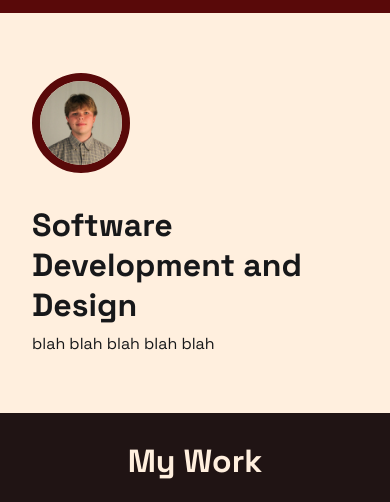
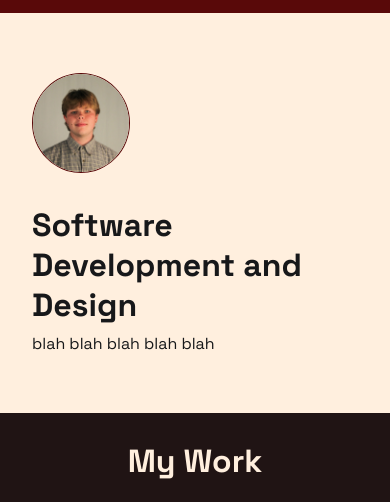
Before and after one commit to huck1ns/portfolio, a plain HTML site: page index.html in a window 390 px wide. Shown: the part 83-585 px from the top of the page. Drawn offline with Linux system fonts and the light colour scheme.

Commit message:
make headshot border radius more responsive for mobile

```diff
--- a/styles.css
+++ b/styles.css
@@ -73,7 +73,7 @@ a {
 #headshot {
     max-width: 30%;
     border-radius: 50%;
-    border: 8px solid #590909;
+    border: clamp(1px, 0.5vw, 8px) solid #590909;
     flex: 0 0 100px;
     aspect-ratio: 1;
 }
```
